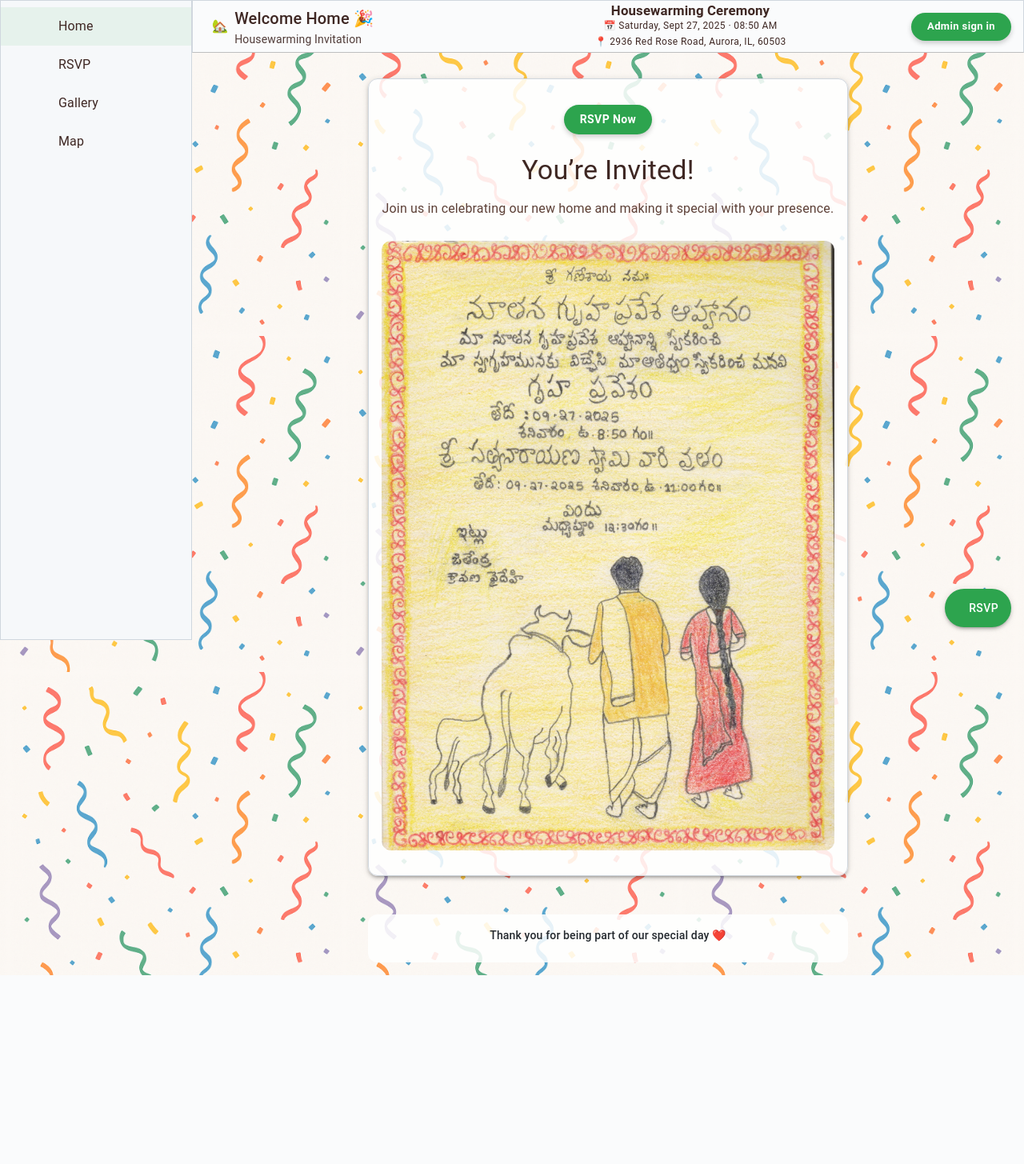
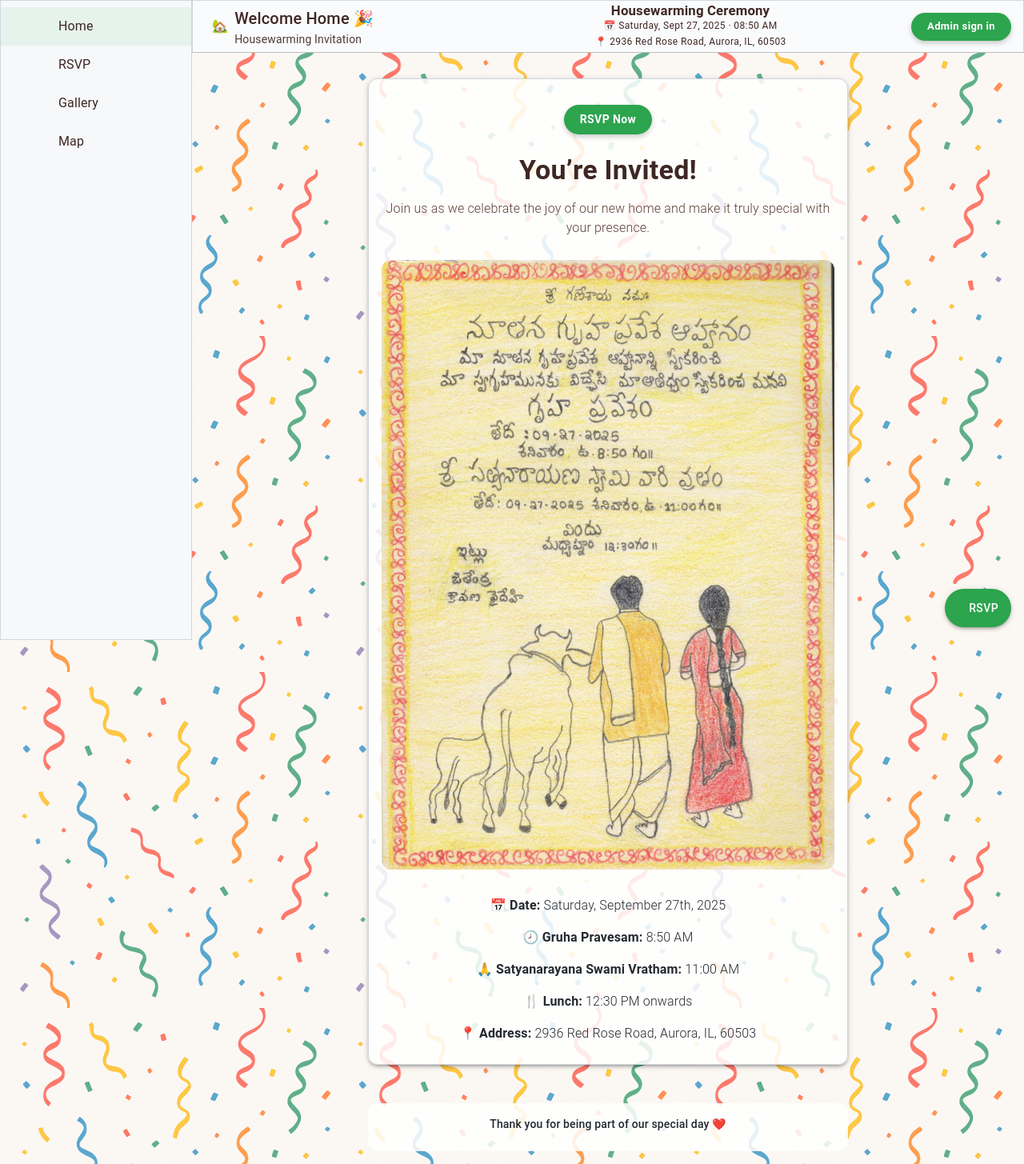
Before and after one commit to jitendra8911/house-warming, a React (Vite) app: page / in a window 1280 px wide. Shown: the whole page at 80% size. Before the commit the page ends 1219 px from the top, so only its background shows below. Built offline with nearby package versions, Linux system fonts and the light colour scheme; no server answers; some icons are missing.

Commit message:
update rsvp event details

```diff
--- a/src/pages/Home.tsx
+++ b/src/pages/Home.tsx
@@ -40,14 +40,14 @@ const Home: React.FC = () => {
                         </Button>
 
                         {/* Invitation heading */}
-                        <Typography variant="h4" gutterBottom>
+                        <Typography variant="h4" gutterBottom fontWeight="bold">
                             You’re Invited!
                         </Typography>
 
-                        <Typography variant="body1" sx={{ mt: 2 }}>
-                            Join us in celebrating our new home and making it special with
-                            your presence.
+                        <Typography variant="body1" sx={{ mt: 2, fontWeight: 300 }}>
+                            Join us as we celebrate the joy of our new home and make it truly special with your presence.
                         </Typography>
+
 
                         <img
                             src={invitation}
@@ -60,6 +60,43 @@ const Home: React.FC = () => {
                             }}
                             onClick={() => setOpenInvitation(true)}
                         />
+
+                        <Box sx={{ mt: 3 }}>
+                            <Typography variant="subtitle1" sx={{ mt: 1.5 }}>
+                                <strong>📅 Date:</strong>{" "}
+                                <Typography component="span" fontWeight={300}>
+                                    Saturday, September 27th, 2025
+                                </Typography>
+                            </Typography>
+
+                            <Typography variant="subtitle1" sx={{ mt: 1.5 }}>
+                                <strong>🕗 Gruha Pravesam:</strong>{" "}
+                                <Typography component="span" fontWeight={300}>
+                                    8:50 AM
+                                </Typography>
+                            </Typography>
+
+                            <Typography variant="subtitle1" sx={{ mt: 1.5 }}>
+                                <strong>🙏 Satyanarayana Swami Vratham:</strong>{" "}
+                                <Typography component="span" fontWeight={300}>
+                                    11:00 AM
+                                </Typography>
+                            </Typography>
+
+                            <Typography variant="subtitle1" sx={{ mt: 1.5 }}>
+                                <strong>🍴 Lunch:</strong>{" "}
+                                <Typography component="span" fontWeight={300}>
+                                    12:30 PM onwards
+                                </Typography>
+                            </Typography>
+
+                            <Typography variant="subtitle1" sx={{ mt: 1.5 }}>
+                                <strong>📍 Address:</strong>{" "}
+                                <Typography component="span" fontWeight={300}>
+                                    2936 Red Rose Road, Aurora, IL, 60503
+                                </Typography>
+                            </Typography>
+                        </Box>
 
                         <Dialog open={openInvitation}
                             onClose={() => setOpenInvitation(false)}
--- a/src/pages/RSVP.tsx
+++ b/src/pages/RSVP.tsx
@@ -16,6 +16,8 @@ import {
     Alert,
     IconButton,
     InputAdornment,
+    Dialog, DialogTitle, DialogContent, DialogContentText,
+    DialogActions
 } from "@mui/material";
 import ClearIcon from "@mui/icons-material/Clear";
 import { useForm, Controller, type SubmitHandler } from "react-hook-form";
@@ -69,6 +71,8 @@ const RSVP: React.FC = () => {
     const [guests, setGuests] = useState<RSVPEntry[]>([]);
     const [snackOpen, setSnackOpen] = useState(false);
     const RSVPS_COL = "rsvps";
+    const [confirmOpen, setConfirmOpen] = useState(false);
+    const [pendingData, setPendingData] = useState<FormValues | null>(null);
 
     // 🔄 Live subscribe to RSVPs
     useEffect(() => {
@@ -91,21 +95,52 @@ const RSVP: React.FC = () => {
         return () => unsub();
     }, []);
 
-    const onSubmit: SubmitHandler<FormValues> = async (data) => {
+    // Gate form submission so only the explicit submit button can submit
+    const onFormSubmit: React.FormEventHandler<HTMLFormElement> = (e) => {
+        const submitter = (e.nativeEvent as SubmitEvent & { submitter?: HTMLElement }).submitter;
+        const isWhitelisted =
+            !!submitter && typeof submitter.matches === "function" && submitter.matches('[data-submit="true"]');
+
+        if (!isWhitelisted) {
+            e.preventDefault();
+            e.stopPropagation();
+            return;
+        }
+
+        // If allowed, delegate to RHF
+        handleSubmit(onSubmit)(e);
+    };
+
+    const onSubmit: SubmitHandler<FormValues> = (data) => {
+        setPendingData(data);
+        setConfirmOpen(true);   // open confirmation dialog
+    };
+
+    const handleConfirm = async () => {
+        if (!pendingData) return;
+        const isGoing = pendingData.status === "going";
+
         const payload: Rsvp = {
-            name: data.name.trim(),
-            email: data.email?.trim(),
-            phone: data.phone?.trim(),
-            status: data.status,
-            additionalGuests: data.additionalGuests ?? 0,
-            arrivalAirport: isGoing ? data.arrivalAirport?.trim() : "",
-            arrivalDate: isGoing ? data.arrivalDate || "" : "",
-            arrivalTime: isGoing ? data.arrivalTime || "" : "",
-            note: !isGoing ? data.note?.trim() : "",
+            name: pendingData.name.trim(),
+            email: pendingData.email?.trim(),
+            phone: pendingData.phone?.trim(),
+            status: pendingData.status,
+            additionalGuests: pendingData.additionalGuests ?? 0,
+            arrivalAirport: isGoing ? pendingData.arrivalAirport?.trim() : "",
+            arrivalDate: isGoing ? pendingData.arrivalDate || "" : "",
+            arrivalTime: isGoing ? pendingData.arrivalTime || "" : "",
+            note: !isGoing ? pendingData.note?.trim() : "",
         };
+
         await saveRsvp(payload);
-        setSnackOpen(true);     // ✅ show success toast
-        reset();
+        setSnackOpen(true);
+        reset();                // clear form after submit
+        setConfirmOpen(false);  // close dialog
+    };
+
+    const handleCancel = () => {
+        setConfirmOpen(false);
+        setPendingData(null);
     };
 
     // Groups & counts
@@ -123,7 +158,7 @@ const RSVP: React.FC = () => {
     // Small helper: clear adornment for fields
     const ClearAdornment: React.FC<{ onClick: () => void; label: string }> = ({ onClick, label }) => (
         <InputAdornment position="end">
-            <IconButton aria-label={`Clear ${label}`} size="small" onClick={onClick} edge="end">
+            <IconButton aria-label={`Clear ${label}`} size="small" onClick={onClick} edge="end" type="button">
                 <ClearIcon fontSize="small" />
             </IconButton>
         </InputAdornment>
@@ -138,8 +173,30 @@ const RSVP: React.FC = () => {
                             RSVP 📝
                         </Typography>
 
-                        <Stack component="form" spacing={2} onSubmit={handleSubmit(onSubmit)}>
-                            {/* Name */}
+                        <Stack
+                            component="form"
+                            spacing={2}
+                            onSubmit={onFormSubmit}     // ⬅️ use the gate
+                            noValidate
+                            onKeyDown={(e) => {
+                                const target = e.target as HTMLElement;
+                                const tag = target.tagName;
+                                const role = target.getAttribute("role");
+                                const isEnter = e.key === "Enter" || e.code === "Enter" || e.key === "NumpadEnter";
+
+                                // Allow newline in textarea and Enter inside combobox/selects
+                                const allow =
+                                    tag === "TEXTAREA" ||
+                                    tag === "SELECT" ||
+                                    role === "combobox"; // MUI TextField select renders with combobox
+
+                                if (isEnter && !allow) {
+                                    e.preventDefault();
+                                }
+                            }}
+                        >
+
+                        {/* Name */}
                             <Controller
                                 name="name"
                                 control={control}
@@ -151,6 +208,7 @@ const RSVP: React.FC = () => {
                                         required
                                         error={!!fieldState.error}
                                         helperText={fieldState.error?.message}
+                                        inputProps={{enterKeyHint: "next"}}
                                     />
                                 )}
                             />
@@ -159,14 +217,14 @@ const RSVP: React.FC = () => {
                             <Controller
                                 name="email"
                                 control={control}
-                                render={({ field }) => <TextField {...field} type="email" label="Email (optional)" />}
+                                render={({ field }) => <TextField {...field} type="email" label="Email (optional)" inputProps={{enterKeyHint: "next"}} />}
                             />
 
                             {/* Phone (optional) */}
                             <Controller
                                 name="phone"
                                 control={control}
-                                render={({ field }) => <TextField {...field} type="tel" label="Phone (optional)" />}
+                                render={({ field }) => <TextField {...field} type="tel" label="Phone (optional)" inputProps={{enterKeyHint: "next"}}/>}
                             />
 
                             {/* Status */}
@@ -286,7 +344,7 @@ const RSVP: React.FC = () => {
                             )}
 
                             <Stack direction="row" spacing={2} justifyContent="flex-end" sx={{ pt: 1 }}>
-                                <Button type="submit" variant="contained" color="primary">
+                                <Button type="submit" variant="contained" color="primary" data-submit="true">
                                     Submit RSVP
                                 </Button>
                             </Stack>
@@ -384,7 +442,41 @@ const RSVP: React.FC = () => {
                     Thanks! Your RSVP has been saved.
                 </Alert>
             </Snackbar>
+
+            <Dialog open={confirmOpen} onClose={handleCancel}>
+                <DialogTitle>Confirm RSVP</DialogTitle>
+                <DialogContent>
+                    <DialogContentText>
+                        Please confirm your RSVP submission.
+                        <br />
+                        <strong>Name:</strong> {pendingData?.name} <br />
+                        <strong>Status:</strong> {pendingData?.status} <br />
+                        {pendingData?.status === "going" && (
+                            <>
+                                <strong>Guests:</strong> +{pendingData?.additionalGuests} <br />
+                                {pendingData?.arrivalAirport && (
+                                    <>
+                                        <strong>Arrival airport:</strong> {pendingData.arrivalAirport} <br />
+                                        <strong>Arrival date:</strong> {pendingData.arrivalDate || "—"} <br />
+                                        <strong>Arrival time:</strong> {pendingData.arrivalTime || "—"} <br />
+                                    </>
+                                )}
+                            </>
+                        )}
+                        {pendingData?.note && (
+                            <>
+                                <strong>Note:</strong> {pendingData.note}
+                            </>
+                        )}
+                    </DialogContentText>
+                </DialogContent>
+                <DialogActions>
+                    <Button onClick={handleCancel} color="secondary">Cancel</Button>
+                    <Button onClick={handleConfirm} variant="contained" color="primary">Confirm</Button>
+                </DialogActions>
+            </Dialog>
         </Box>
+
     );
 };
 
--- a/src/styles/pages/home.scss
+++ b/src/styles/pages/home.scss
@@ -22,4 +22,6 @@
   .MuiButton-root {
     margin-top: 1rem;
   }
+
+
 }
```
